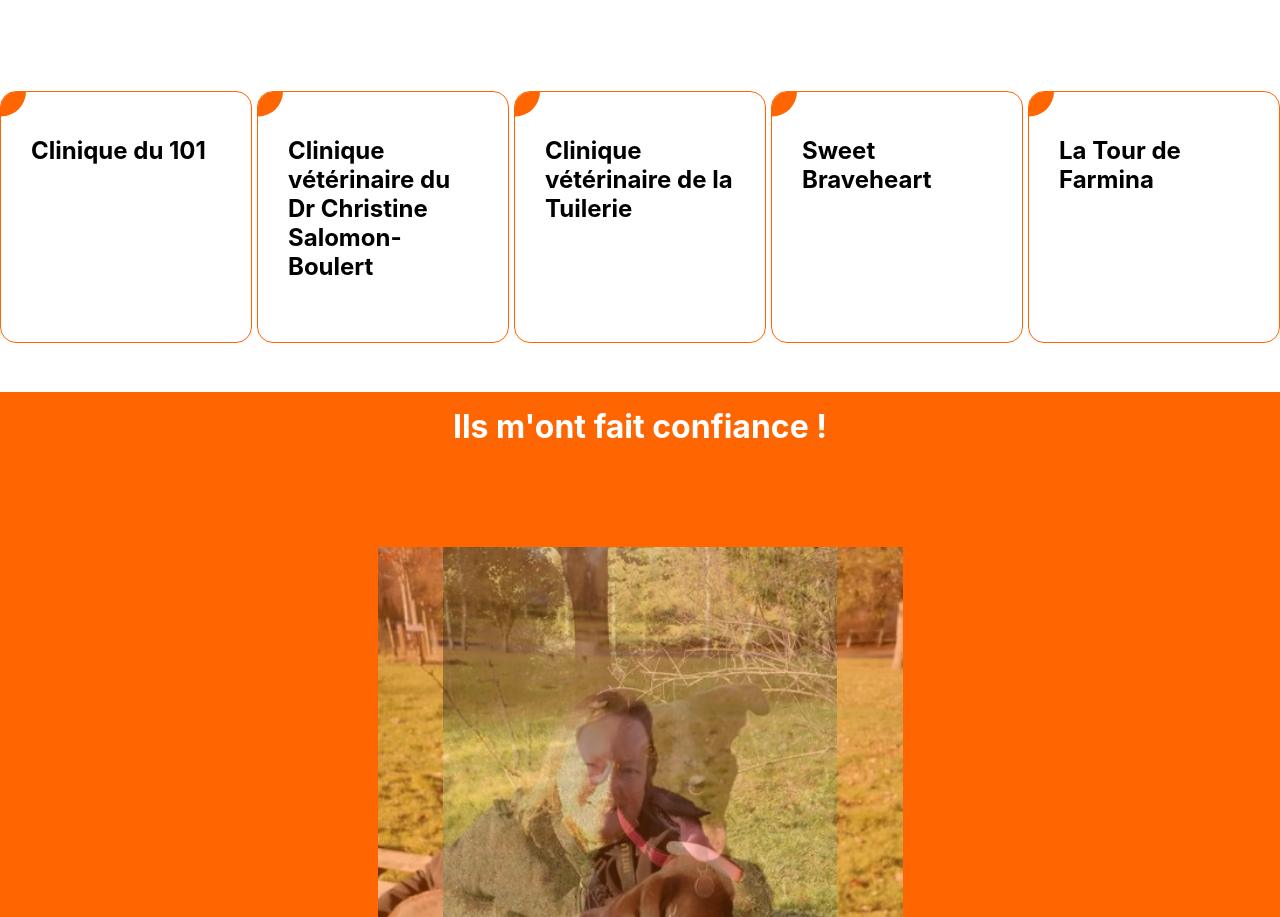
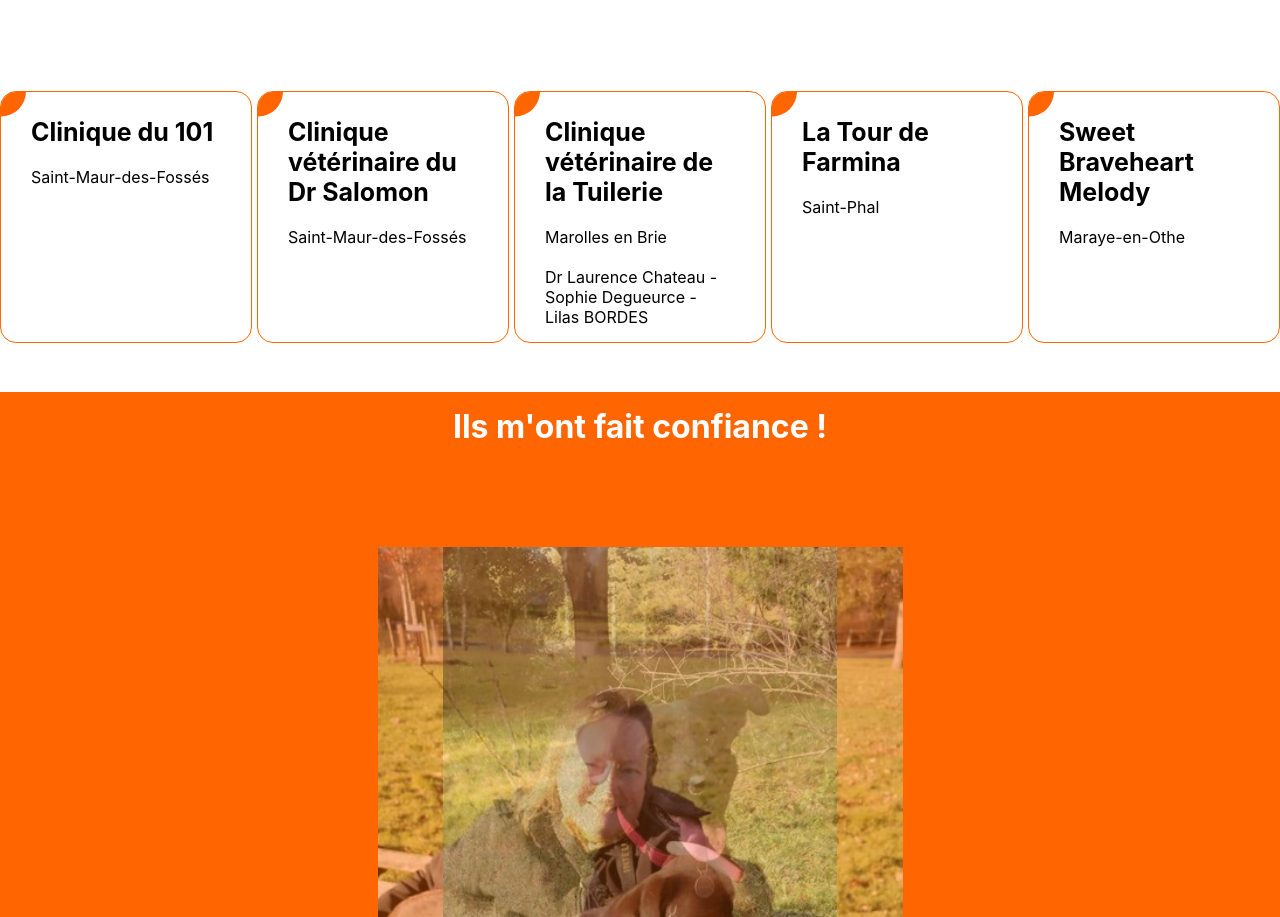
Before and after one commit to melaniemdm/intelligence_canine, a React (Create React App) app: page /#/ in a window 1280 px wide. Shown: the part 2628-3545 px from the top of the page. Built offline with nearby package versions, Linux system fonts and the light colour scheme.

Commit message:
fix(js&css) cardpro fix(js) pro data

```diff
--- a/src/components/Pro/index.js
+++ b/src/components/Pro/index.js
@@ -15,9 +15,10 @@ function Pro() {
 
  { proTrust.map(((pro,index)=> <div className="trust" key={index}><div className="content" ><div  className='containerOnePresta'>
 
- <h2 >{pro.namePro}</h2>
+ <div className="namePro">{pro.namePro}</div><br></br>
+  <div className="villePro"> {pro.ville} </div> <br></br>
 
-
+  <div className="detailPro"> {pro.détail}  </div>
 
   </div> </div> </div>))}
 
--- a/src/components/Pro/style.scss
+++ b/src/components/Pro/style.scss
@@ -8,7 +8,10 @@
   display: flex;
   flex-direction: column;
 }
-
+.namePro{
+  font-weight:bold;
+  font-size:25px;
+}
 .containerNamePro {
 
   display: flex;
--- a/src/datas/pro.js
+++ b/src/datas/pro.js
@@ -2,27 +2,27 @@ export const  proTrust= [
   {
     id: "1",
     namePro: "Clinique du 101",
-
+  ville:"Saint-Maur-des-Fossés"
   },
   {
     id: "2",
-    namePro: "Clinique vétérinaire du Dr Christine Salomon-Boulert",
-
+    namePro: "Clinique vétérinaire du Dr Salomon",
+    ville:"Saint-Maur-des-Fossés"
   },
   {
     id: "3",
     namePro: "Clinique vétérinaire de la Tuilerie",
-
+    ville:"Marolles en Brie",
+    détail:'Dr Laurence Chateau - Sophie Degueurce - Lilas BORDES'
   },
-  {
+    {
     id: "4",
-    namePro: "Sweet Braveheart",
-
+    namePro: "La Tour de Farmina",
+    ville:'Saint-Phal'
   },
-  {
+ {
     id: "5",
-    namePro: "La Tour de Farmina",
-
+    namePro: "Sweet Braveheart Melody",
+  ville:'Maraye-en-Othe'
   },
-
 ];
```
